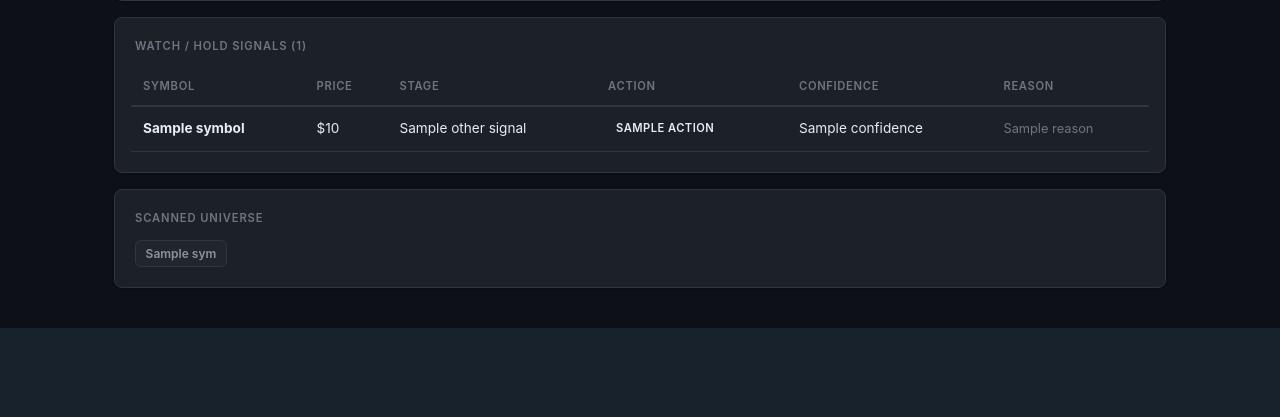
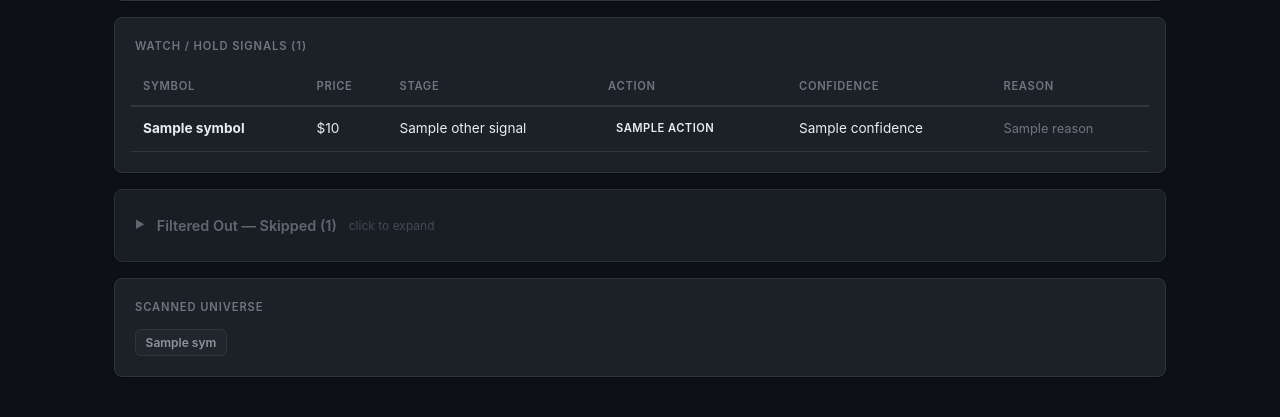
Before and after one commit to agsheves/monaimetrics, a Django app: template web/templates/dashboard/scan.html in a window 1280 px wide. Shown: the part 513-930 px from the top of the page. Before the commit the page ends 841 px from the top, so only its background shows below. Run offline with Django 5.2, Linux system fonts and the light colour scheme; the template is opened without the code that fills it: most values are stand-ins (such as "Sample title", 1, 10 or a date in 2020).

Commit message:
Filter out skipped stock results to improve scan report readability
Separate skipped stock signals from other non-buy signals in `scan_for_opportunities` and display them in a collapsible section at the bottom of the scan page. Update CSS for styling and increment CSS version in base template.

Replit-Commit-Author: Agent
Replit-Commit-Session-Id: f225537b-fb7d-4216-b00c-55b37c600889
Replit-Commit-Checkpoint-Type: full_checkpoint
Replit-Commit-Event-Id: fd160774-f320-412d-9f00-e65edaaf3615
Replit-Commit-Screenshot-Url: https://storage.googleapis.com/screenshot-production-us-central1/13e667a4-e90f-4a46-bafe-d1058a602ff5/f225537b-fb7d-4216-b00c-55b37c600889/mGMyD8e
Replit-Helium-Checkpoint-Created: true

```diff
--- a/web/static/css/style.css
+++ b/web/static/css/style.css
@@ -697,3 +697,35 @@ textarea { resize: vertical; min-height: 100px; }
     .page-header h1 { font-size: 1.2rem; }
     .page-header p { font-size: 0.8rem; }
 }
+
+/* --- Skipped signals collapsible section --- */
+.skipped-card {
+    border-color: var(--border);
+    opacity: 0.85;
+}
+.skipped-summary {
+    cursor: pointer;
+    font-size: 0.9rem;
+    font-weight: 600;
+    color: var(--text-muted);
+    list-style: none;
+    display: flex;
+    align-items: center;
+    gap: 0.75rem;
+    padding: 0.25rem 0;
+    user-select: none;
+}
+.skipped-summary::-webkit-details-marker { display: none; }
+.skipped-summary::before {
+    content: "▶";
+    font-size: 0.65rem;
+    transition: transform 0.2s;
+}
+details[open] .skipped-summary::before { transform: rotate(90deg); }
+.skipped-hint {
+    font-size: 0.75rem;
+    font-weight: 400;
+    color: var(--text-muted);
+    opacity: 0.6;
+}
+.skipped-row td { opacity: 0.75; }
--- a/web/templates/dashboard/base.html
+++ b/web/templates/dashboard/base.html
@@ -5,7 +5,7 @@
     <meta charset="UTF-8">
     <meta name="viewport" content="width=device-width, initial-scale=1.0, viewport-fit=cover">
     <title>{% block title %}Monaimetrics{% endblock %}</title>
-    <link rel="stylesheet" href="{% static 'css/style.css' %}?v=5">
+    <link rel="stylesheet" href="{% static 'css/style.css' %}?v=6">
 </head>
 <body>
     <div class="layout">
--- a/web/templates/dashboard/scan.html
+++ b/web/templates/dashboard/scan.html
@@ -131,6 +131,37 @@
 </div>
 {% endif %}
 
+{% if data.skipped_signals %}
+<details class="card skipped-card">
+    <summary class="skipped-summary">
+        Filtered Out — Skipped ({{ data.skipped_signals|length }})
+        <span class="skipped-hint">click to expand</span>
+    </summary>
+    <div class="table-wrap" style="margin-top:0.75rem;">
+        <table>
+            <thead>
+                <tr>
+                    <th>Symbol</th>
+                    <th>Price</th>
+                    <th>Action</th>
+                    <th>Reason</th>
+                </tr>
+            </thead>
+            <tbody>
+            {% for s in data.skipped_signals %}
+                <tr class="skipped-row">
+                    <td><strong>{{ s.symbol }}</strong></td>
+                    <td>${{ s.price }}</td>
+                    <td><span class="badge badge-action-{{ s.action|lower }}">{{ s.action }}</span></td>
+                    <td class="text-muted small">{{ s.reasons|first }}</td>
+                </tr>
+            {% endfor %}
+            </tbody>
+        </table>
+    </div>
+</details>
+{% endif %}
+
 <div class="card">
     <div class="card-title">Scanned Universe</div>
     <div class="symbol-chips">
```
Also changed, not shown: monaimetrics/web_portfolio.py (+10 -4 lines).
